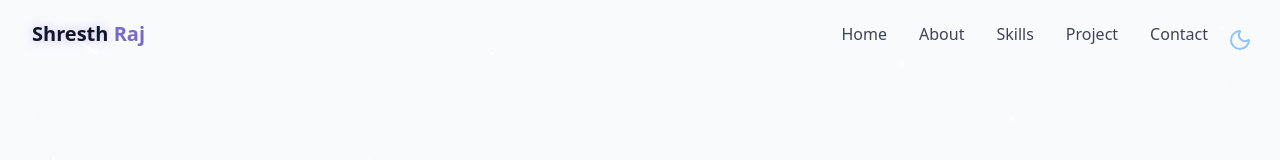
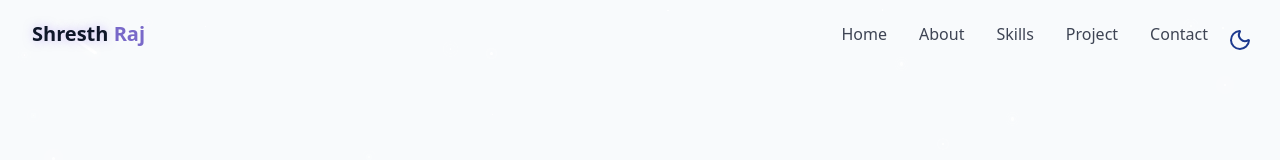
Before and after one commit to Shresth-013/shresth-portfolio, a React (Vite) app: page / in a window 1280 px wide. Shown: the top 160 px of the page. Built offline with nearby package versions, Linux system fonts and the light colour scheme.

Commit message:
Fix import mode change

```diff
--- a/src/components/ThemeToggle.jsx
+++ b/src/components/ThemeToggle.jsx
@@ -31,10 +31,10 @@ export const ThemeToggle=()=>{
 
     return <button onClick={toggleTheme}
     className={cn(
-        "fixed max-sm:hidden top-5 right-5 z-50 p-2 rounded-full transitions-colors duration-300",
+        "fixed max-sm:hidden top-5 right-5 z-50 p-2 rounded-full transition-colors duration-300",
         "focus:outline-hidden"
     )}
     >
         {isDarkMode ? (<Sun className="h-6 w-6 text-yellow-300" />)
-         :( <Moon className="h-6 w-6 text-blue-300" />)}</button>
+         :( <Moon className="h-6 w-6 text-blue-900" />)}</button>
 };
```
